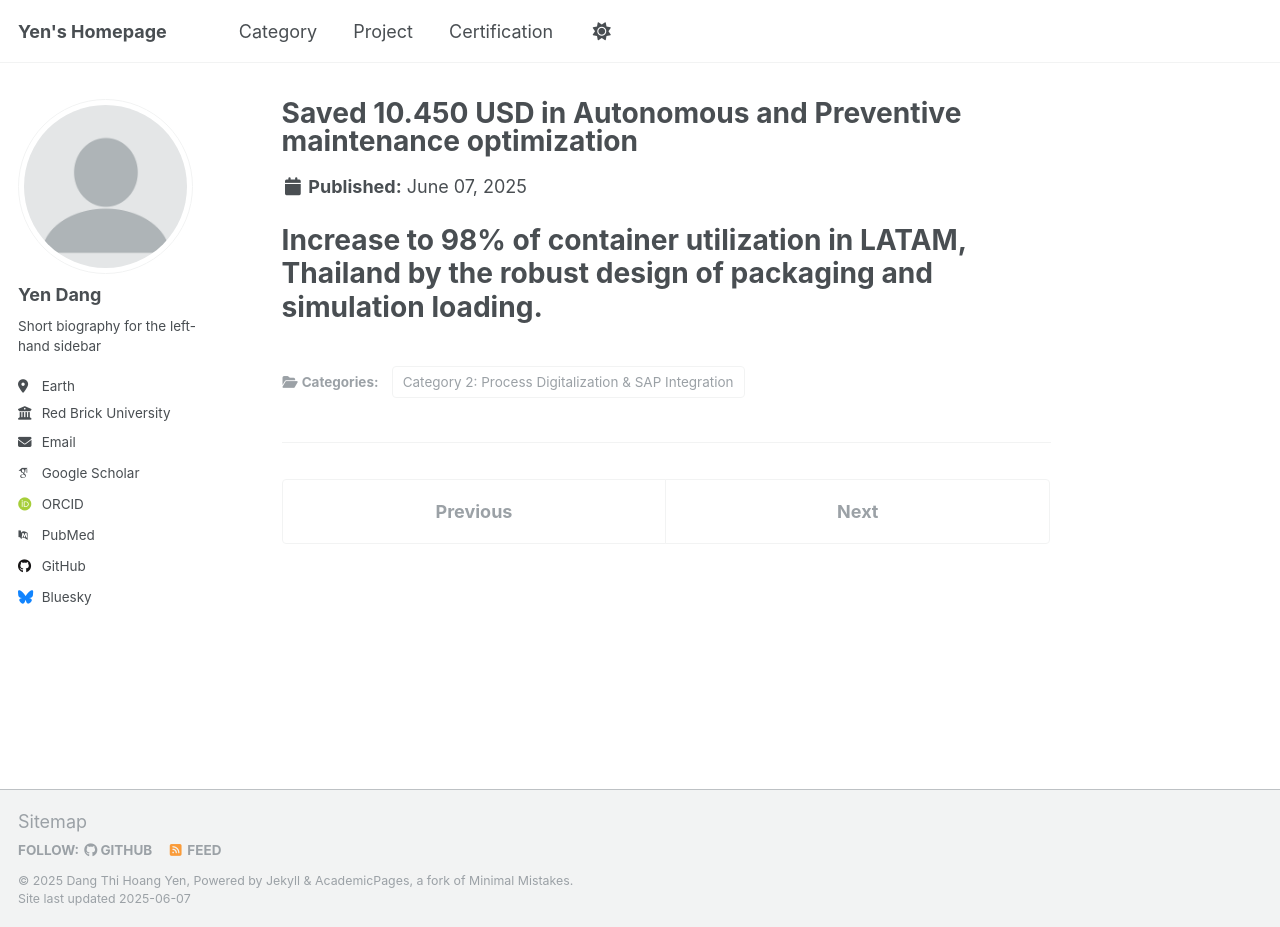
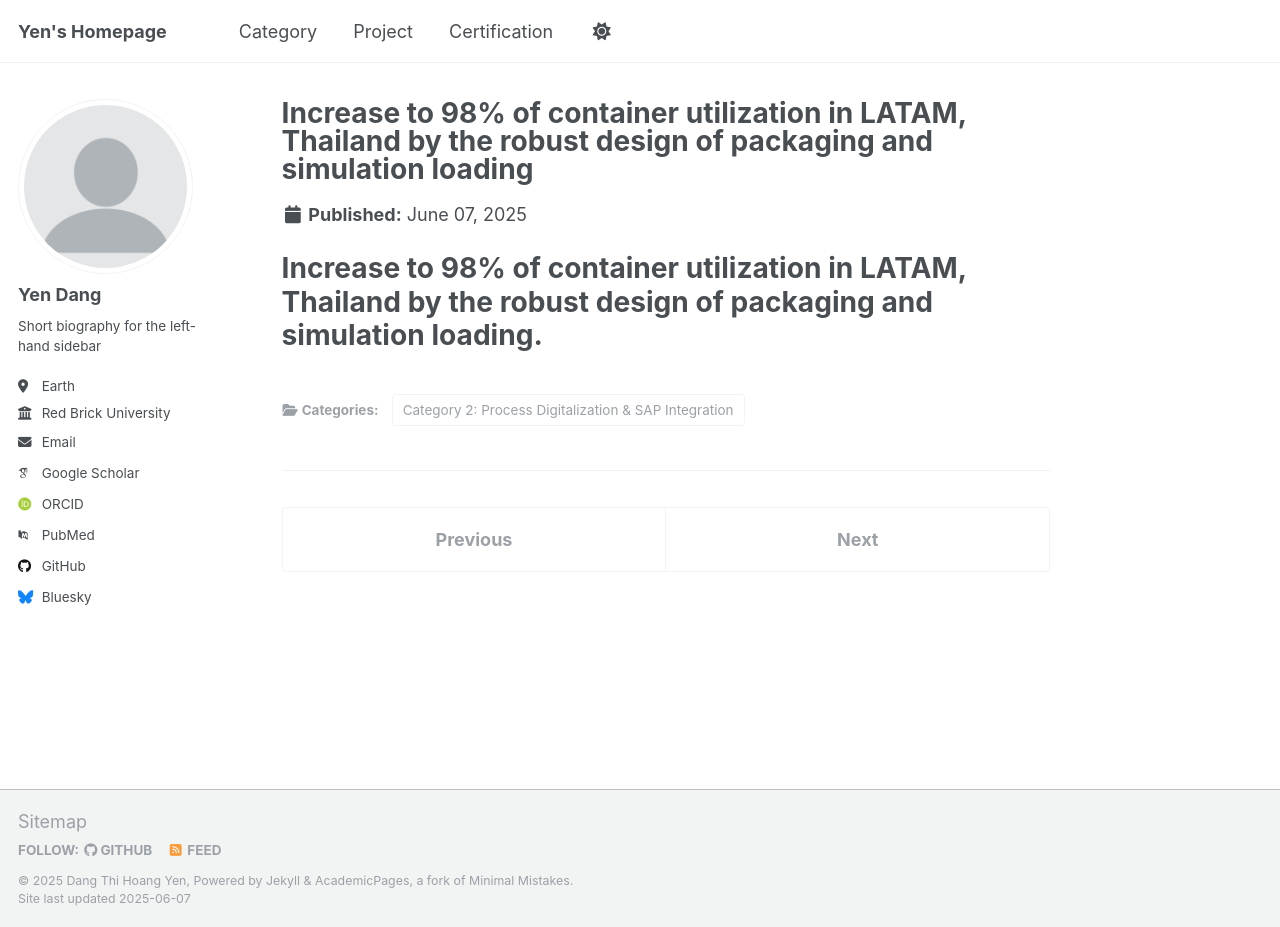
Before and after one commit to yen010390/yen010390.github.io, a Jekyll site: the page built from _project/p09.md, in a window 1280 px wide and 927 px high. Built offline with Jekyll 4.4.1, drawn with Linux system fonts in a browser that asks for light colours; some web fonts are replaced.

Commit message:
Update p09.md

```diff
--- a/_project/p09.md
+++ b/_project/p09.md
@@ -1,5 +1,5 @@
 ---
-title: "Saved 10.450 USD in Autonomous and Preventive maintenance optimization"
+title: "Increase to 98% of container utilization in LATAM, Thailand by the robust design of packaging and simulation loading"
 excerpt: "Projects focused on replacing manual processes with robust, digital solutions and integrating them with enterprise systems like SAP."
 collection: project
 category: "Category 2: Process Digitalization & SAP Integration"
```
